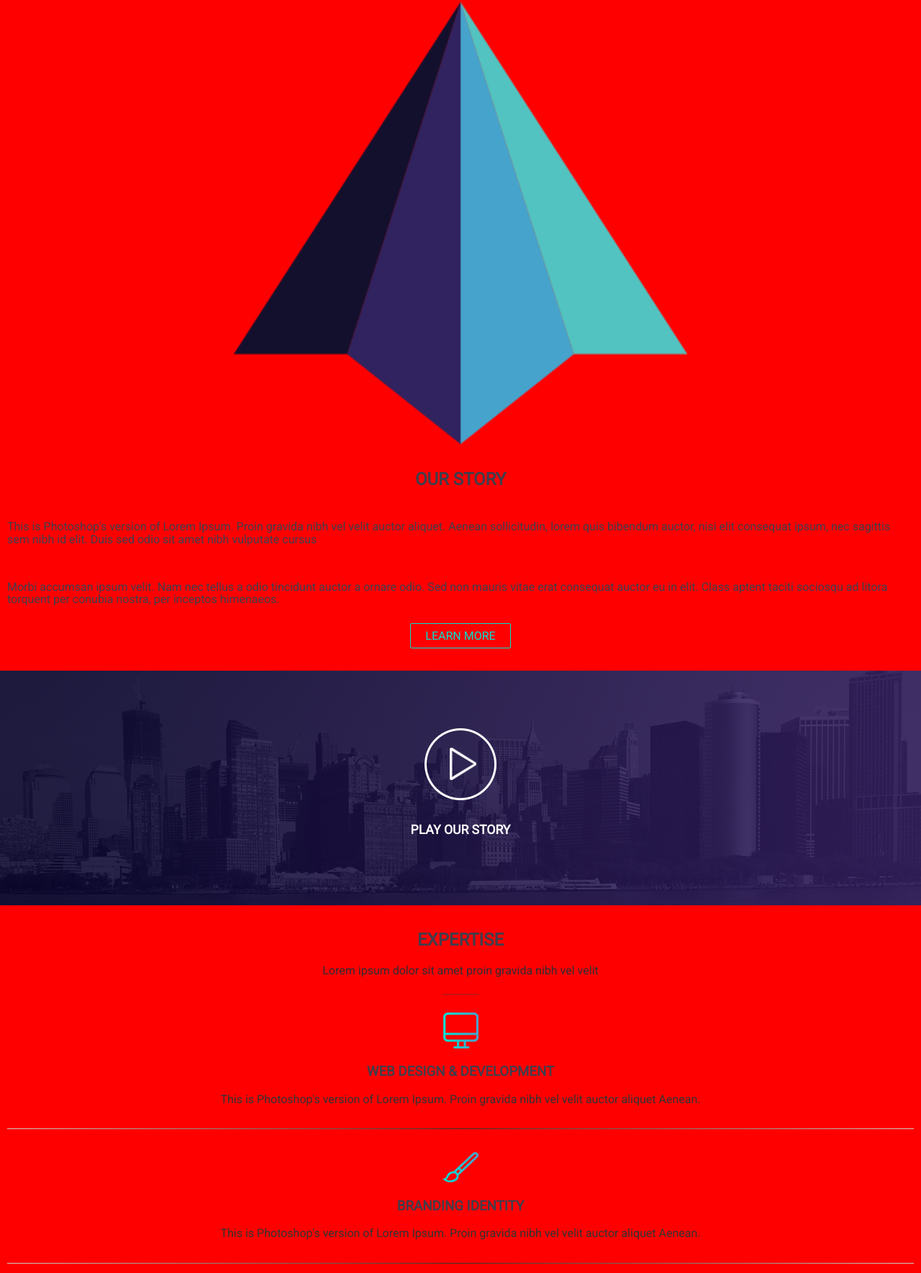
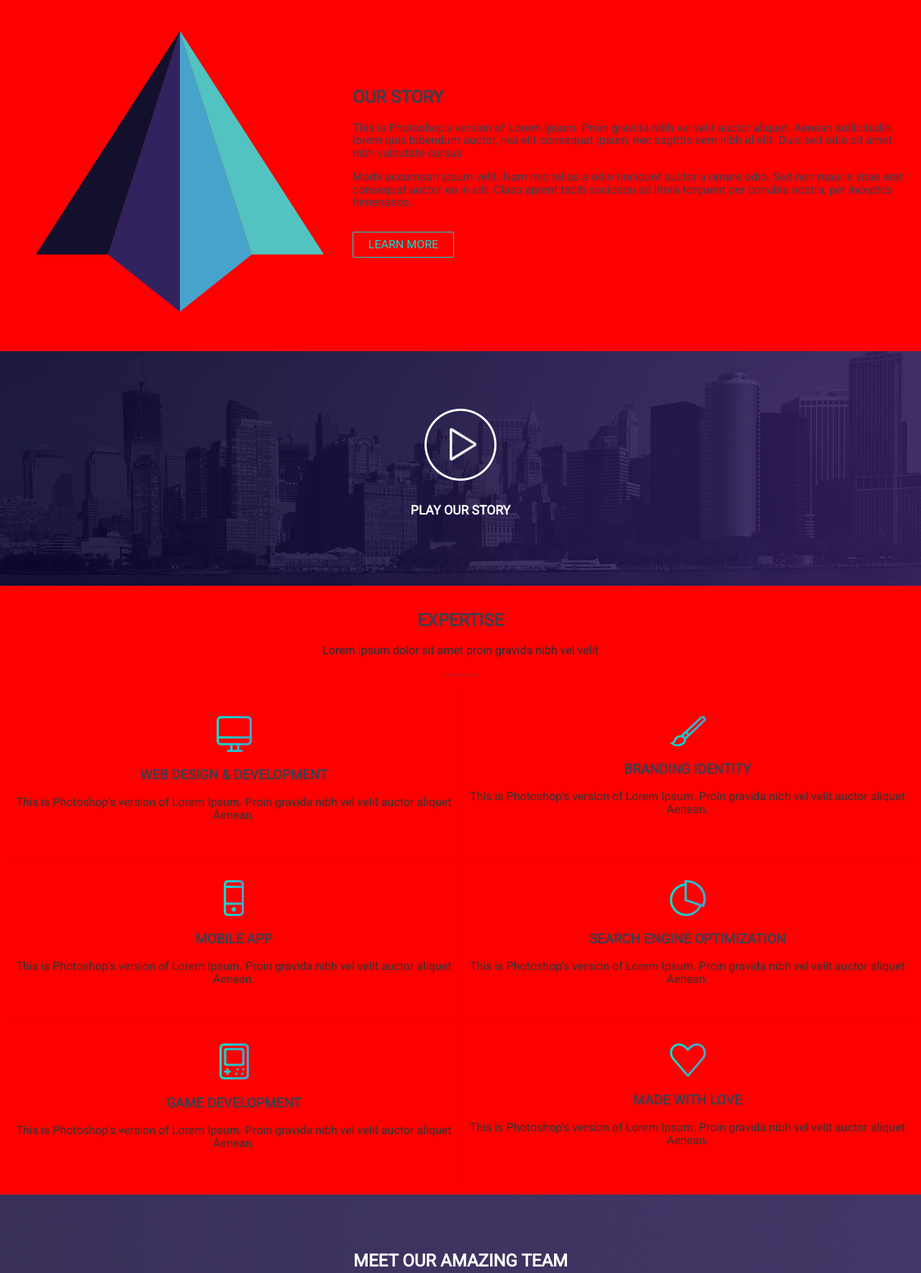
Before and after one commit to Pupsarin/module-lev-fsjse3, a plain HTML site: page index.html in a window 1280 px wide. Shown: the part 684-2453 px from the top of the page at 72% size. Drawn offline with nearby package versions, Linux system fonts and the light colour scheme.

Commit message:
our team section for tablets

```diff
--- a/css/main.css
+++ b/css/main.css
@@ -236,6 +236,11 @@ nav {
 	color: #2f2d35;
 }
 
+.card {
+	border-bottom: 2px solid #00000011;
+	margin: 2rem 0;
+}
+
 .card>a {
 	display: block;
 }
@@ -267,13 +272,6 @@ nav {
 	z-index: 1;
 }
 
-hr {
-	border: 0;
-	height: 1px;
-	background-image: linear-gradient(to right, #ccc, #333, #ccc);
-	margin: 2rem 0;
-}
-
 .team-sect {
 	background: url(../images/section2-bg.png) no-repeat center;
 	background-size: cover;
@@ -302,6 +300,8 @@ hr {
 
 .employee-card>a {
 	display: block;
+	border: 1px solid #ffffff6c;
+	margin: 2.5rem auto 2rem;
 }
 
 .employee-card>a>img {
@@ -309,19 +309,18 @@ hr {
 	max-width: 100%;
 }
 
+.photo-label {
+	padding: 1rem;
+	line-height: 0.5rem;
+}
+
+.photo-label>p {
+	opacity: 0.5;
+}
+
 .employees-sect-bottom {
 	text-transform: initial;
 	margin-bottom: 3rem;
-}
-
-.employee-card::after {
-	content: "";
-	display: block;
-	margin: 2.5rem auto 2rem;
-	height: 2px;
-	background-color: #f9f9f9;
-	opacity: 0.302;
-	z-index: 1;
 }
 
 .our-works {
@@ -604,7 +603,7 @@ footer>.content>* {
 
 @media (min-width: 768px) {
 	body {
-		background: #2f274c;
+		/* background: gray;	 */
 	}
 
 	.logo {
@@ -636,6 +635,83 @@ footer>.content>* {
 		padding: 0 60px;
 	}
 
+	.our-story-sect>.content {
+		display: flex;
+		flex-direction: row;
+		align-items: center;
+		justify-content: space-between;
+
+	}
+
+	.our-story-logo-img {
+		max-width: 40%;
+		width: 40%;
+		padding: 2.5rem;
+	}
+
+	.our-story {
+		margin: 1rem 0;
+	}
+
+	.our-story.wrap-col {
+		align-items: flex-start;
+	}
+
+	.our-story>p {
+		margin: 0 0 1rem;
+	}
+
+	.our-story>a {
+		margin: 1rem 0;
+	}
+
+	.section-body {
+		display: flex;
+		flex-direction: row;
+		flex-wrap: wrap;
+	}
+
+	.card {
+		width: 50%;
+		margin: 0;
+		padding: 2rem 0;
+	}
+
+	.card+hr{
+		display: none;
+	}
+
+	.card:nth-child(odd) {
+		border-bottom: 1px solid;
+		border-right: none;
+		border-top: none;
+		border-left: none;
+		border-color: #00000010;
+	}
+
+	.card:nth-child(even) {
+		border-left: 1px solid;
+		border-bottom: 1px solid;
+		border-top: none;
+		border-right: none;
+		border-color: #00000010;
+	}
+
+	.card:nth-child(5), .card:nth-child(6) {
+		border-bottom: none;
+	}
+
+	.employee-card {
+		width: calc(50% - 0.5rem);
+	}
+
+	.employee-cards.wrap-col {
+		align-items: flex-start;
+		flex-wrap: wrap;
+		flex-direction: row;
+		justify-content: space-between;
+	}
+
 }
 
 /* -------------------------------------------------------------------------------------- */
--- a/index.html
+++ b/index.html
@@ -75,6 +75,7 @@
 						<h2>Expertise</h2>
 						<p>Lorem ipsum dolor sit amet proin gravida nibh vel velit</p>
 					</div>
+					<div class="section-body">
 						<article class="card">
 							<a href="#">
 								<img src="./images/pc.png" alt="feature cards">
@@ -82,7 +83,6 @@
 								<p>This is Photoshop's version  of Lorem Ipsum. Proin gravida nibh vel velit auctor aliquet Aenean.</p>
 							</a>
 						</article>
-					<hr>
 						<article class="card">
 							<a href="#">
 								<img src="./images/brush.png" alt="feature cards">
@@ -90,7 +90,6 @@
 								<p>This is Photoshop's version  of Lorem Ipsum. Proin gravida nibh vel velit auctor aliquet Aenean.</p>
 							</a>
 						</article>
-					<hr>
 						<article class="card">
 							<a href="#">
 								<img src="./images/phone.png" alt="feature cards">
@@ -98,7 +97,6 @@
 								<p>This is Photoshop's version  of Lorem Ipsum. Proin gravida nibh vel velit auctor aliquet Aenean.</p>
 							</a>
 						</article>
-					<hr>
 						<article class="card">
 							<a href="#">
 								<img src="./images/diagram.png" alt="feature cards">
@@ -106,7 +104,6 @@
 								<p>This is Photoshop's version  of Lorem Ipsum. Proin gravida nibh vel velit auctor aliquet Aenean.</p>
 							</a>
 						</article>
-						<hr>
 						<article class="card">
 							<a href="#">
 								<img src="./images/console.png" alt="feature cards">
@@ -114,7 +111,6 @@
 								<p>This is Photoshop's version  of Lorem Ipsum. Proin gravida nibh vel velit auctor aliquet Aenean.</p>
 							</a>
 						</article>
-					<hr>
 						<article class="card">
 							<a href="#">
 								<img src="./images/heart.png" alt="feature cards">
@@ -122,6 +118,7 @@
 								<p>This is Photoshop's version  of Lorem Ipsum. Proin gravida nibh vel velit auctor aliquet Aenean.</p>
 							</a>
 						</article>
+					</div>
 				</div>
 			</section>
 			<section class="team-sect">
@@ -134,29 +131,37 @@
 						<article class="employee-card">
 							<a href="#">
 								<img src="./images/employee.png" alt="employee">
+								<div class="photo-label">
 									<h3>Semf Ucuk</h3>
 									<p>CEO & Founder</p>
+								</div>
 							</a>
 						</article>
 						<article class="employee-card">
 							<a href="#">
 								<img src="./images/employee.png" alt="employee">
+								<div class="photo-label">
 									<h3>Dik Adalin</h3>
 									<p>Engineering</p>
+								</div>
 							</a>
 						</article>
 						<article class="employee-card">
 							<a href="#">
 								<img src="./images/employee.png" alt="employee">
+								<div class="photo-label">
 									<h3>Jeng Kol</h3>
 									<p>Designer</p>
+								</div>
 							</a>
 						</article>
 						<article class="employee-card">
 							<a href="#">
 								<img src="./images/employee.png" alt="employee">
+								<div class="photo-label">
 									<h3>Pet Romak</h3>
 									<p>Marketing</p>
+								</div>
 							</a>
 						</article>
 					</div>
```
Lines whose indentation alone changed are shown as unchanged.
